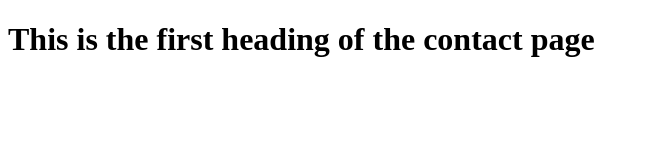
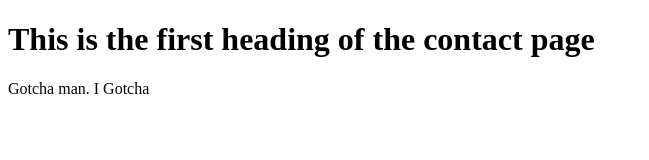
Before and after one commit to Spyrosigma/First-Repo, a plain HTML site: page contact.html in a window 1280 px wide. Shown: the whole page, without its empty margins (0-649 px from the left). Drawn offline with Linux system fonts and the light colour scheme.

Commit message:
I skipped the staging area and fixeD

```diff
--- a/contact.html
+++ b/contact.html
@@ -3,5 +3,6 @@
     <title>This is contact page</title>
 <body>
     <h1>This is the first heading of the contact page </h1>
+    <p>Gotcha man. I Gotcha</p>
 </body>
 </html>
```
